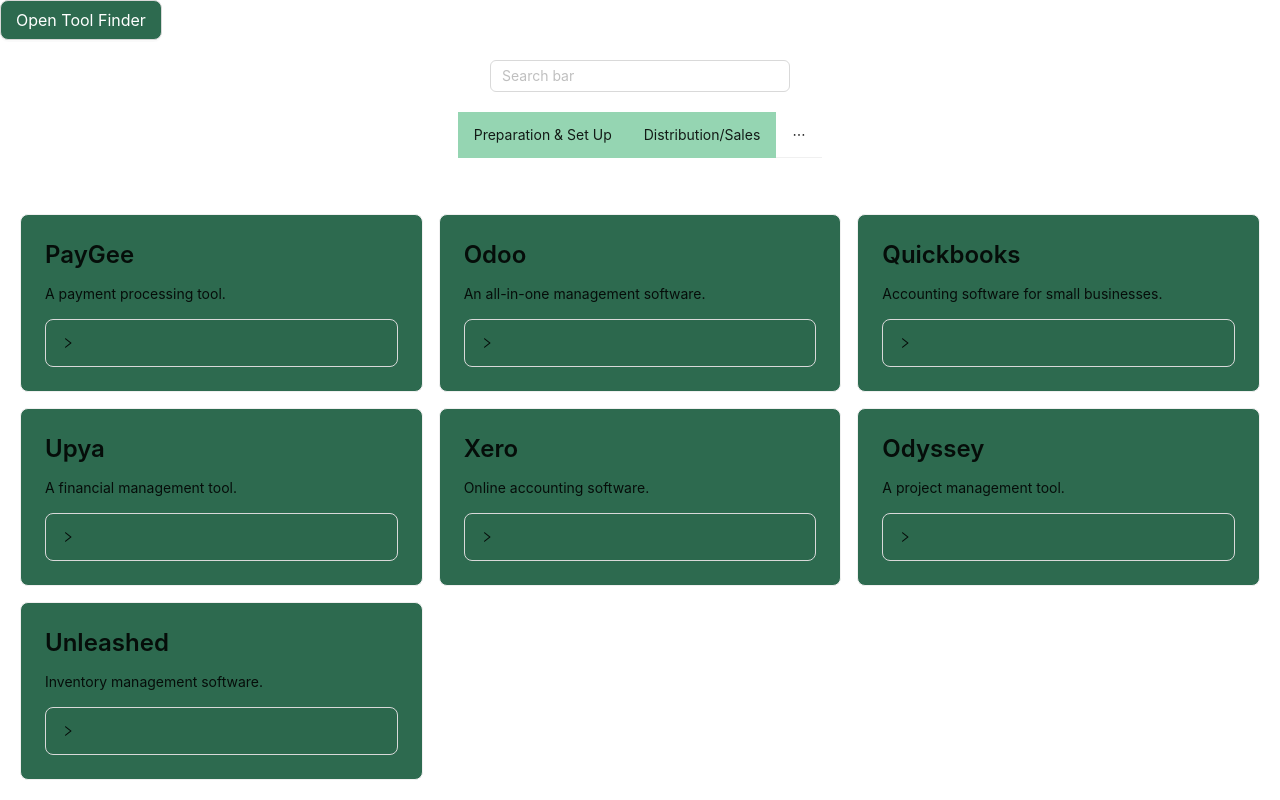
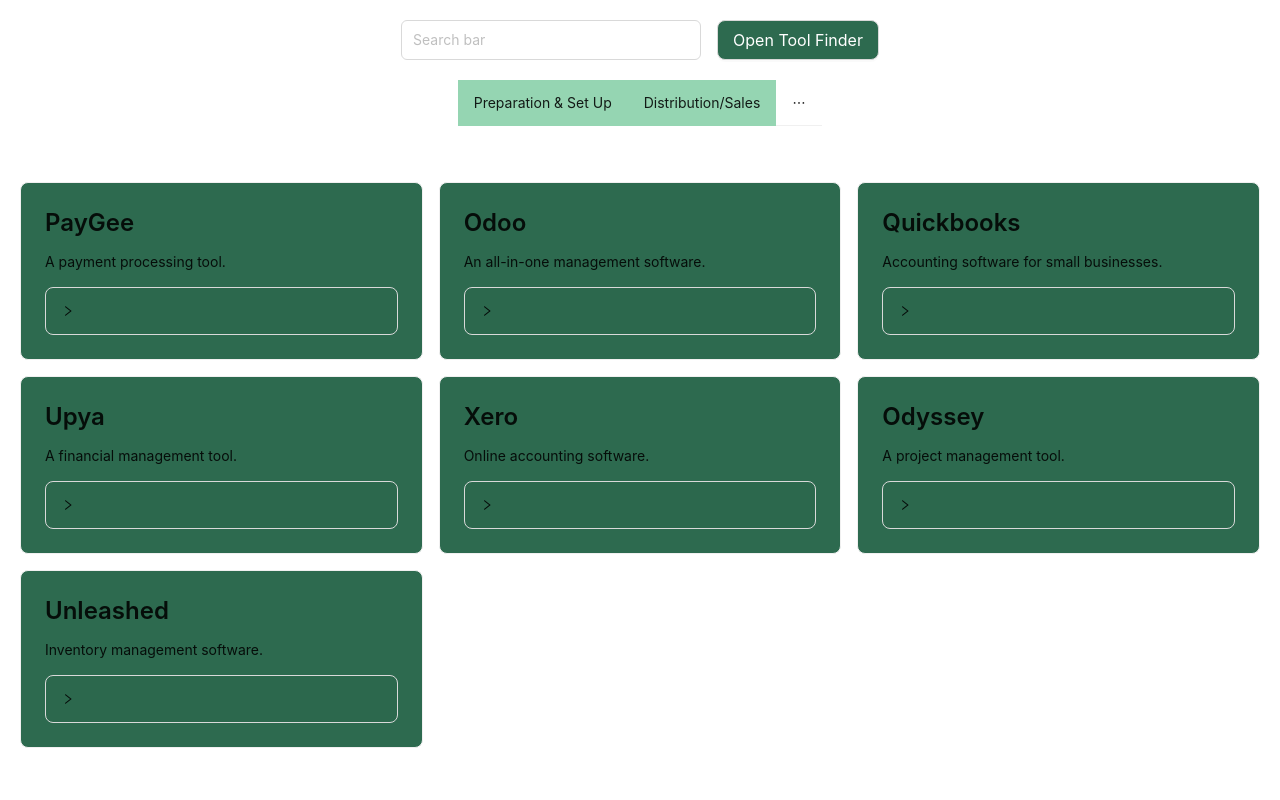
Before and after one commit to EnAccess/digitalization-support-hub, a Next.js app: page / in a window 1280 px wide. Built offline with nearby package versions, Linux system fonts and the light colour scheme.

Commit message:
fixed button

```diff
--- a/app/components/Home.tsx
+++ b/app/components/Home.tsx
@@ -1,6 +1,7 @@
 "use client"
 import React, { useState, useMemo } from "react"
 import { Input, Card, Typography, Menu, Collapse, Empty } from "antd"
+import ToolMapButton from "./Button"
 
 const { Title, Paragraph } = Typography
 const { Panel } = Collapse
@@ -88,8 +89,11 @@
     categories: ["Product Procurement", "Impact Measurements & Performance"],
   },
 ]
+interface EnAccessToolMapProps {
+  setIsModalOpen: (value: boolean) => void
+}
 
-const EnAccessToolMap = () => {
+const EnAccessToolMap = ({ setIsModalOpen }: EnAccessToolMapProps) => {
   const [activeTool, setActiveTool] = useState<string | null>(null)
   const [searchTerm, setSearchTerm] = useState<string>("")
   const [selectedCategories, setSelectedCategories] = useState<string[]>([])
@@ -136,13 +140,14 @@
         <Title level={1}>EnAccess Tool Map</Title>
       </header> */}
 
-      <div className="flex justify-center my-5">
+      <div className="flex justify-center my-5 gap-4">
         <Input
           placeholder="Search bar"
           style={{ width: 300 }}
           value={searchTerm}
           onChange={(e) => setSearchTerm(e.target.value)}
         />
+        <ToolMapButton onClick={() => setIsModalOpen(true)} />
       </div>
 
       <div className="flex justify-center space-x-4 my-5">
--- a/app/components/Questionairefilter.tsx
+++ b/app/components/Questionairefilter.tsx
@@ -245,7 +245,6 @@
   },
 ]
 
-// Define an interface for the filters
 interface Filters {
   numberOfClients: string[]
   transactionsPerDay: string[]
--- a/app/page.tsx
+++ b/app/page.tsx
@@ -6,10 +6,12 @@
 import EnAccessToolMap from "./components/Home"
 export default function Page() {
   const [isModalOpen, setIsModalOpen] = useState(false)
+  const handleModalOpen = (value: boolean) => {
+    setIsModalOpen(value)
+  }
   return (
     <div>
-      <ToolMapButton onClick={() => setIsModalOpen(true)} />
-      <EnAccessToolMap />
+      <EnAccessToolMap setIsModalOpen={handleModalOpen} />
 
       <Modal
         title="Tool Finder"
```
